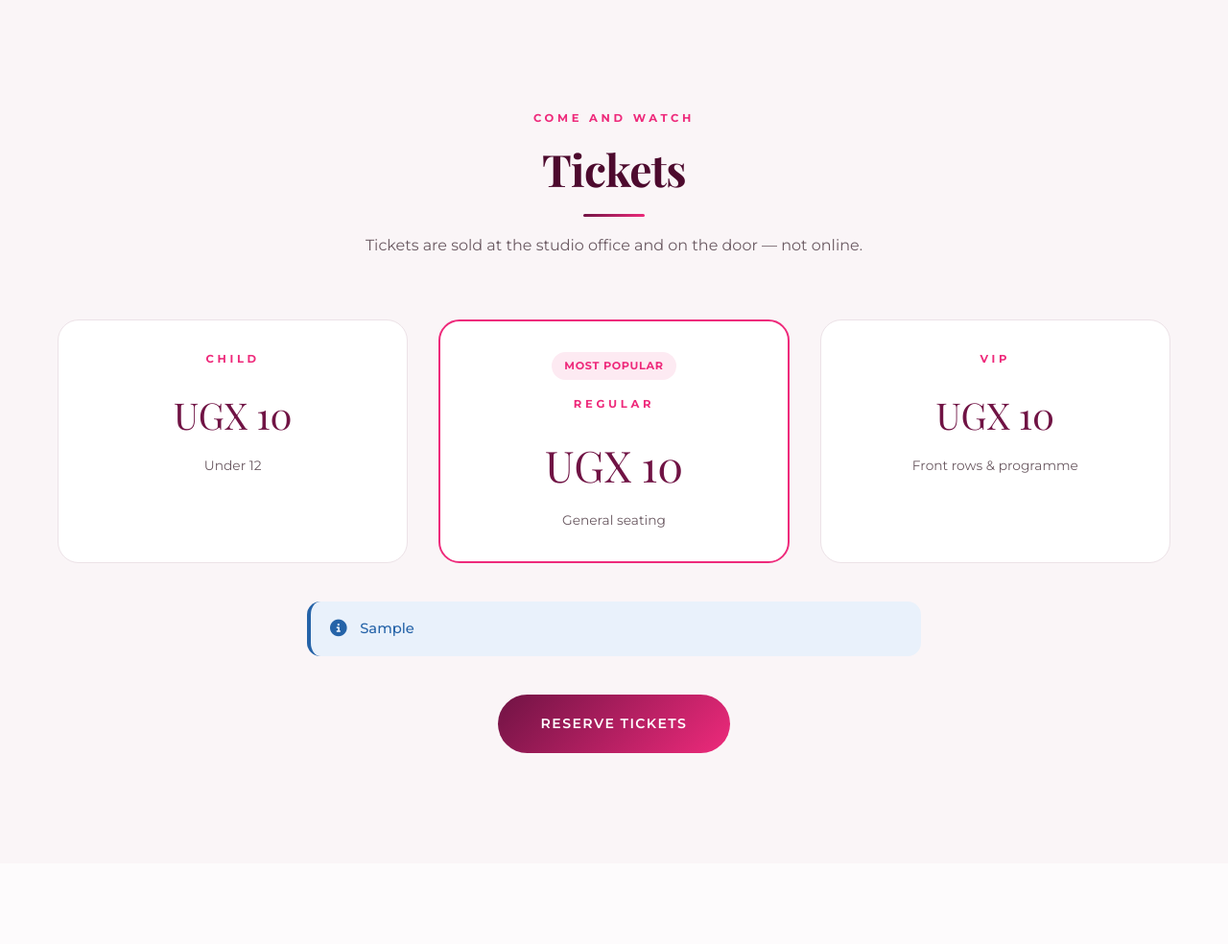
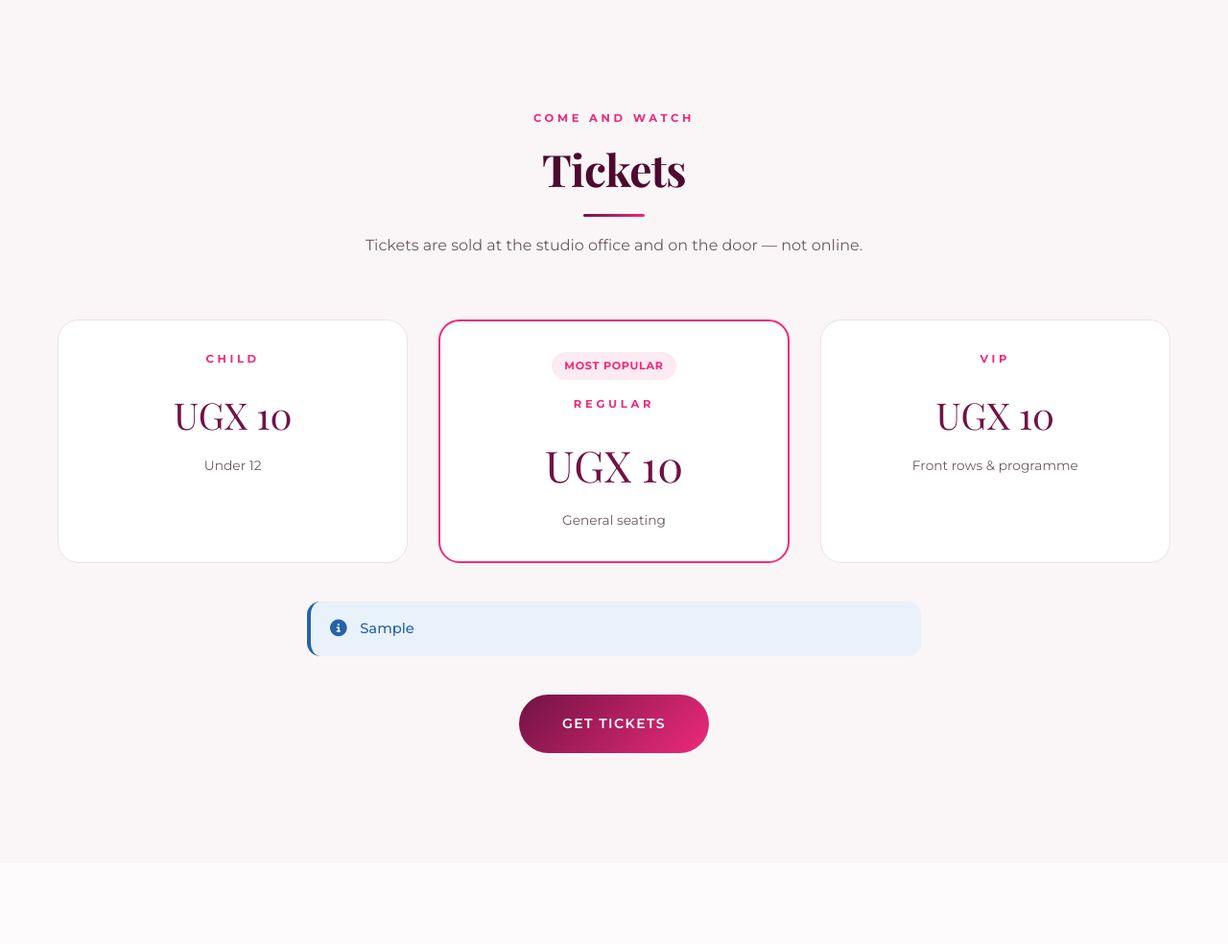
Before and after one commit to ballet-studio-uganda/ballet-studio-uganda-website, a Django app: page /events/recital/ in a window 1280 px wide. Shown: the part 3373-4357 px from the top of the page at 96% size. Run offline with Django 5.2, Linux system fonts and the light colour scheme; tables that the repository leaves empty hold one stand-in row (values such as "Sample post"); grey boxes marked "Sample" are stand-in pictures; some libraries are stand-ins or nearby versions; some web fonts are replaced.

Commit message:
Update recital.html
The change to ticket purchase by adding mticket link to acquire tickets from ticketing company

```diff
--- a/templates/events/recital.html
+++ b/templates/events/recital.html
@@ -288,7 +288,7 @@
     {% endif %}
 
     <div class="center mt-4">
-      <a href="{% url 'website:contact' %}?topic=recital" class="btn btn-lg">Reserve tickets</a>
+     <a href="https://mticket.252.co.ug/events/f09afe3f-cfa6-425b-9201-2da8eaf04673" target="_blank" rel="noopener" class="btn btn-lg">Get tickets</a>
     </div>
   </div>
 </section>
```
